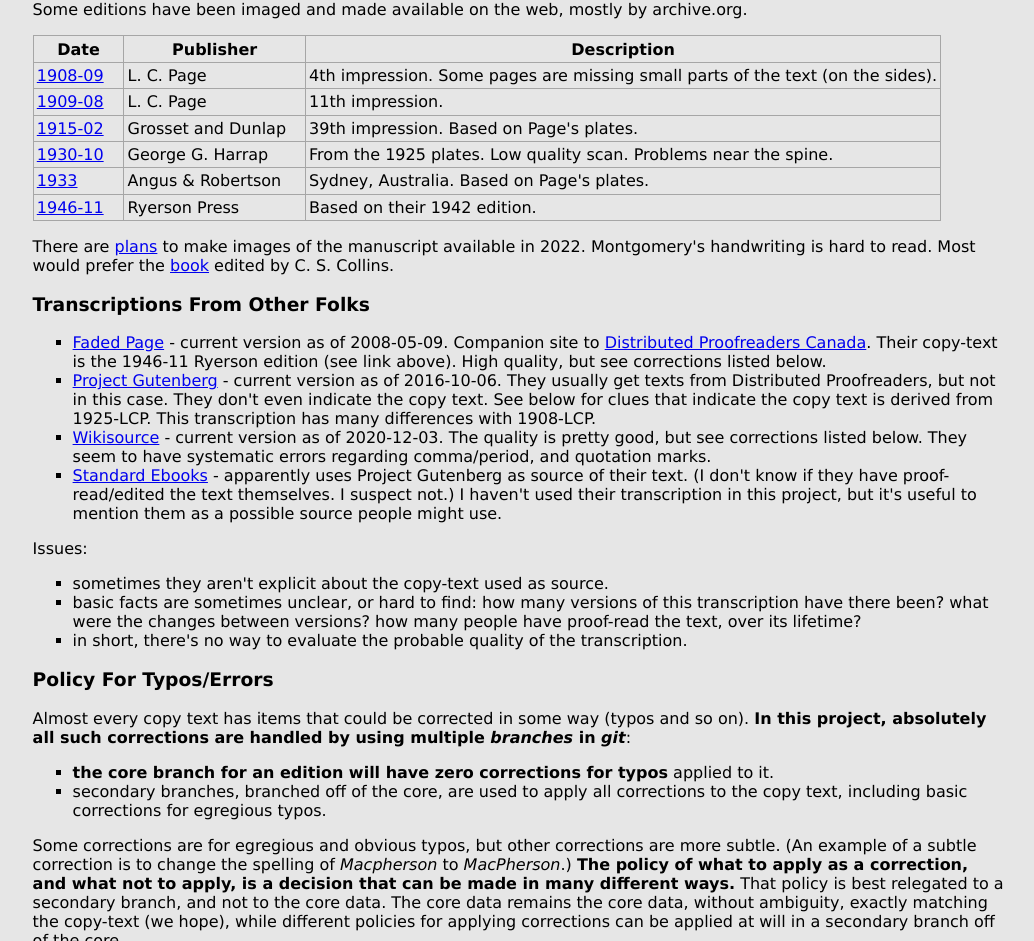
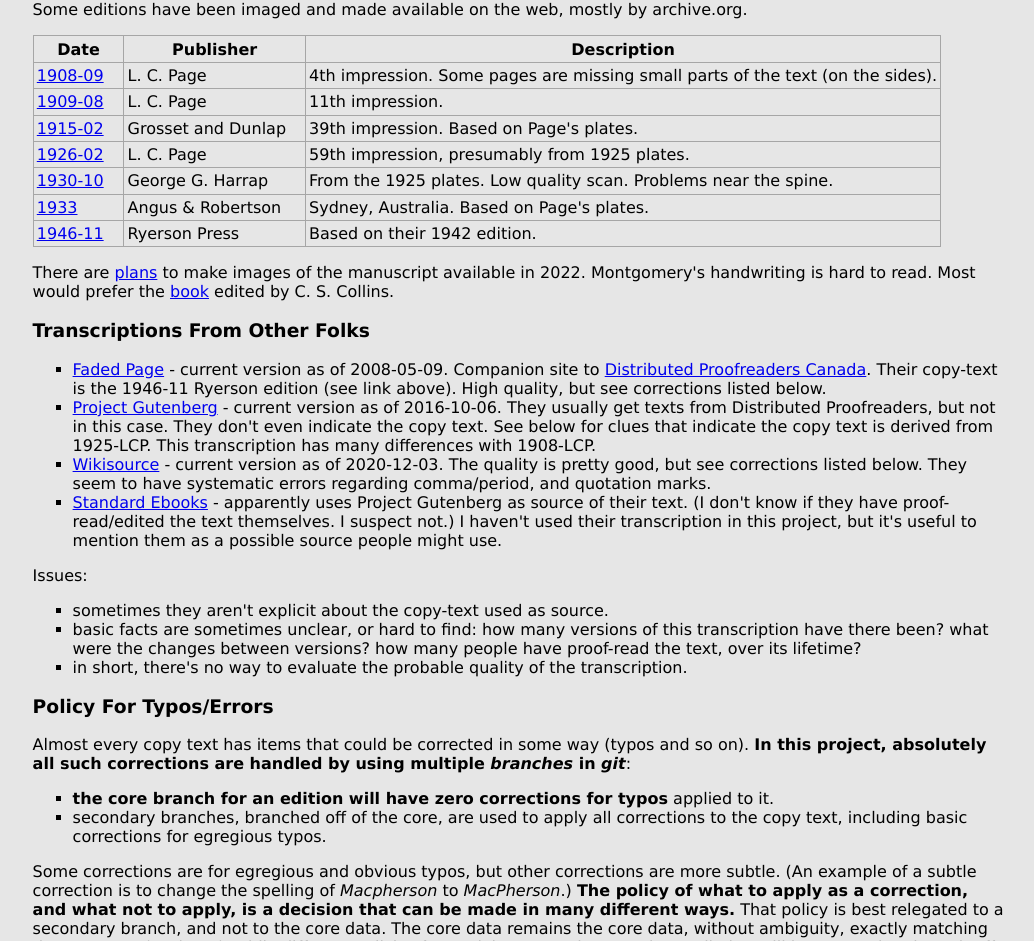
Before and after one commit to johanley/anne-of-green-gables, a plain HTML site: page docs/index.html in a window 1280 px wide. Shown: the part 4797-5738 px from the top of the page, without its empty margins (121-1155 px from the left). Drawn offline with Linux system fonts and the light colour scheme.

Commit message:
Found a 1926 Page scan via Mount Allison

```diff
--- a/docs/index.html
+++ b/docs/index.html
@@ -274,6 +274,7 @@ Some editions have been imaged and made available on the web, mostly by archive.
  <tr><td><a href='https://archive.org/details/cu31924013243963/page/n9/mode/2up'>1908-09</a><td>L. C. Page<td>4th impression. Some pages are missing small parts of the text (on the sides).
  <tr><td><a href='https://archive.org/details/anneofgreengable00mont_11/page/n7/mode/2up'>1909-08</a><td>L. C. Page<td>11th impression.
  <tr><td><a href='https://archive.org/details/annegreengables00montgoog/page/n11/mode/2up'>1915-02</a><td>Grosset and Dunlap<td>39th impression. Based on Page's plates.
+ <tr><td><a href='https://babel.hathitrust.org/cgi/pt?id=uc1.31158001183002&view=1up&seq=14'>1926-02</a><td>L. C. Page<td>59th impression, presumably from 1925 plates.
  <tr><td><a href='https://archive.org/details/anneofgreengable00mont_12/page/n7/mode/2up'>1930-10</a><td>George G. Harrap<td>From the 1925 plates. Low quality scan. Problems near the spine.
  <tr><td><a href='https://archive.org/details/anne-of-green-gables_20201025/page/n7/mode/2up'>1933</a><td>Angus &amp; Robertson<td>Sydney, Australia. Based on Page's plates.
  <tr><td><a href='https://archive.org/details/anneofgreengable00montiala/page/n5/mode/2up'>1946-11</a><td>Ryerson Press<td>Based on their 1942 edition.
```
